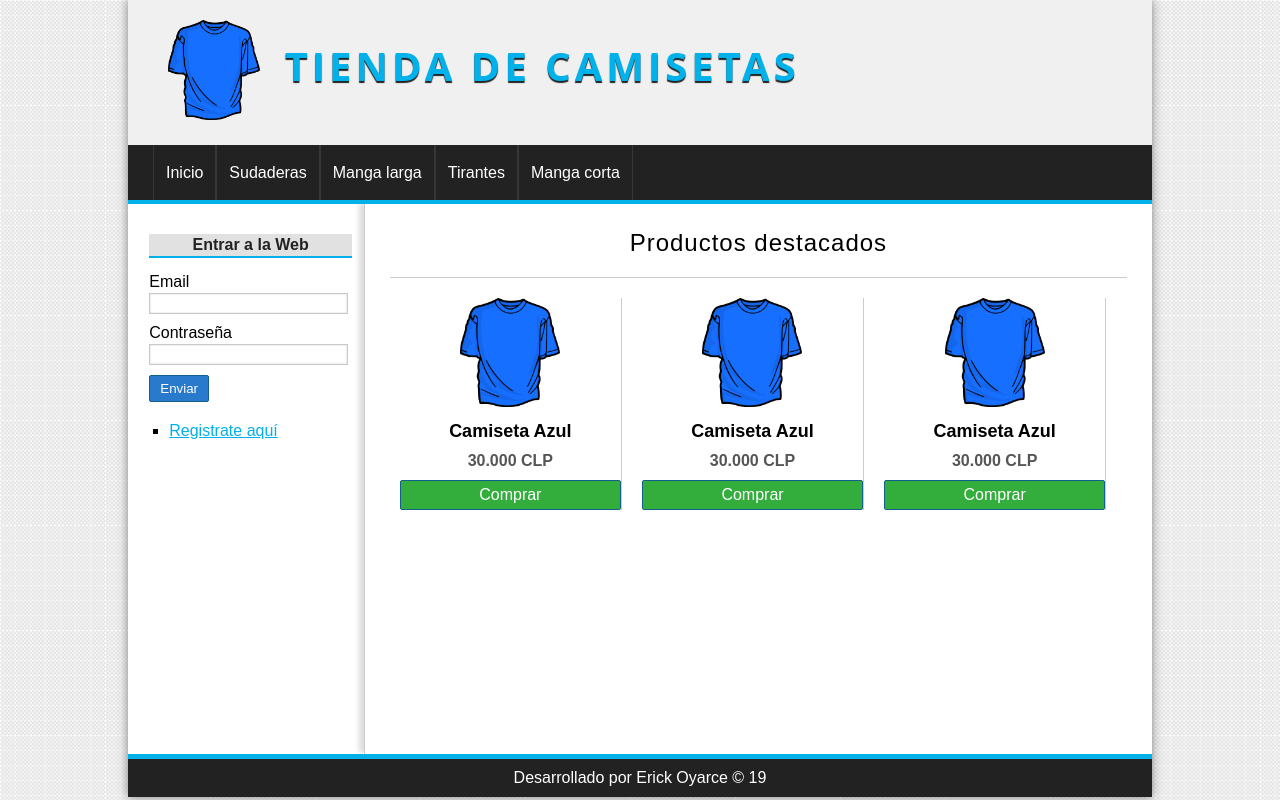
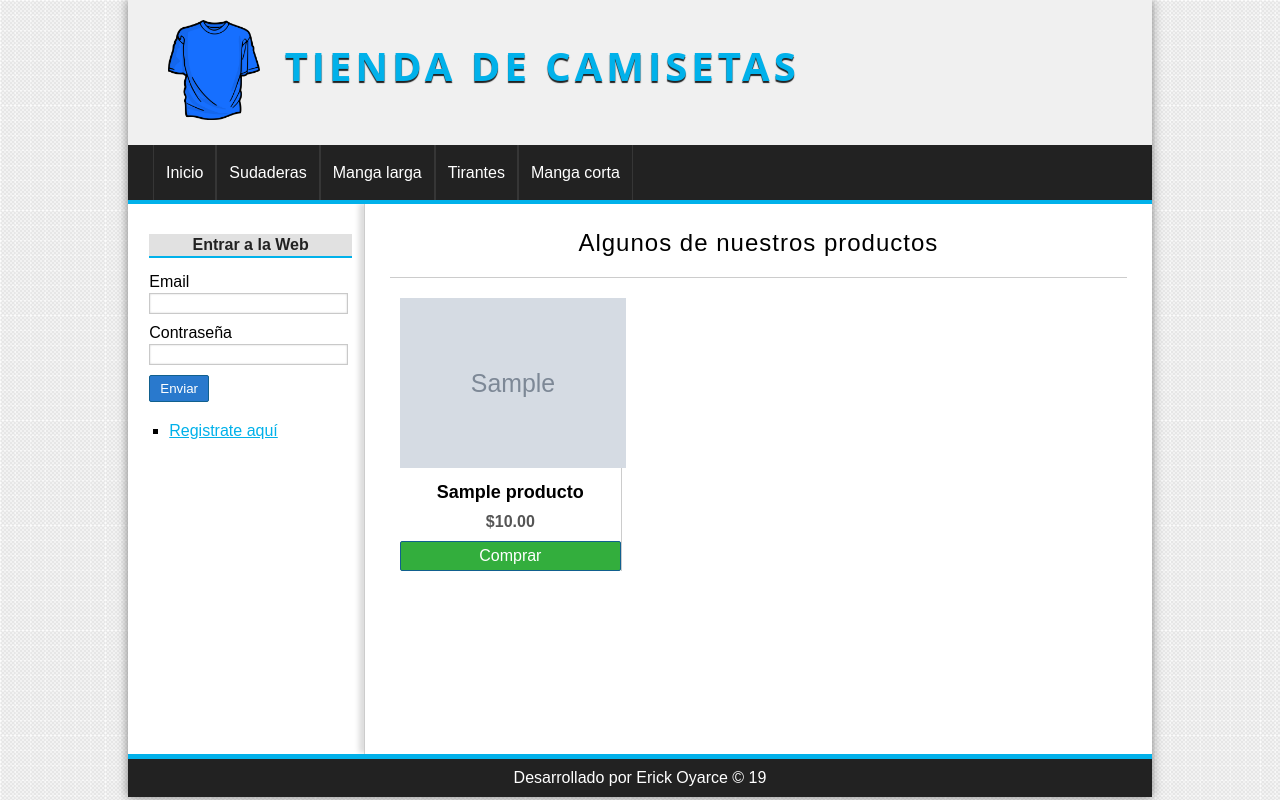
Before and after one commit to erick-oyarce/Tienda-virtual-PHP, a PHP site: page /master-php/ in a window 1280 px wide. Run offline with PHP 8.4, Linux system fonts and the light colour scheme; data comes from the database, SQL or seed files in the repository; tables that the repository leaves empty hold one stand-in row (values such as "Sample post"); grey boxes marked "Sample" are stand-in pictures; some libraries are stand-ins or nearby versions.

Commit message:
Gestion general de productos
En el controlador de categoria se añadio la función "ver" lo que permite mostrar los productos respecto a una categoria seleccionada desde el menu.

En el controlador de productos, se modificó la funcion de index, en donde se muestran los productos pero de forma aleatoria. Además se creó la funcion "ver" que permite mostrar un producto seleccionado.

En el modelo de datos de categoria se añadió el método getOne que permite obtener un producto de la base de datos, acorde al id proporcinado.

En el modelo de datos de producto se añadio el método para obtener todos los productos respecto al id de la categoria indicada. Además el método "getRandom" que permite obtener productos aleatorios de la base de datos

Se creó la vista "ver" para las categorias, en donde se muestran los productos correspondientes a dicha categoria.

Se modificó el link del header que corresponde a las categorias existentes, lo que permite navegar por las categorias y ver los productos correspondientes.

Se modificó la vista de productos "destacado", la cual permite mostrar los productos aleatorios y sus detalles.

Se creó la vista "ver" en productos,  para mostrar el detalle de solo 1 producto seleccionado.

se añadieron estilos css para las vistas creadas y sus elementos.

```diff
--- a/assets/css/styles.css
+++ b/assets/css/styles.css
@@ -295,6 +295,14 @@ button, .button{
     margin-left: 10px;
     margin-right: 10px;
     text-align: center;
+    margin-bottom: 30px;
+}
+.product a{
+    color: black;
+    text-decoration: none;
+}
+.product a:hover{
+    color: #555;
 }
 
 .product h2{
@@ -304,7 +312,7 @@ button, .button{
 }
 
 .product img{
-    width: 100px;
+    height: 170px;
     margin-bottom: 10px;
 }
 
@@ -312,7 +320,37 @@ button, .button{
     font-weight: bold;
     color: #555;
 }
+.detail-product{
+    width: 100%;
 
+}
+.detail-product #imagen{
+    display: block;
+    width: 45%;
+    float: left;
+
+}
+
+.detail-product #imagen img{
+    display: block;
+    width: 100%;
+}
+.detail-product #detalle{
+    display: block;
+    width: 50%;
+    float: right;
+}
+.detail-product #detalle .button{
+    width: 200px;
+    text-align: center;
+}
+
+.detail-product #detalle p{
+    font-size: 20px;
+    margin-bottom: 10px;
+    letter-spacing: 2px;
+
+}
 
 /*Footer*/
 
--- a/controllers/ProductoController.php
+++ b/controllers/ProductoController.php
@@ -5,9 +5,25 @@ require_once 'models/producto.php';
 class productoController{
 
     public function index(){
+        $producto = new Producto();
+        $productos = $producto->getRandom(6);
+
 
         //lo que se muestra en la vista
         require_once 'views/producto/destacado.php';
+    }
+
+    public function ver(){
+        if(isset($_GET['id'])){
+            $id = $_GET['id'];
+
+            $producto = new Producto();
+            $producto->setId($id);
+
+            $pro = $producto->getOne();
+
+        }
+          require_once 'views/producto/ver.php';
     }
 
     public function gestion(){
--- a/models/categoria.php
+++ b/models/categoria.php
@@ -30,6 +30,13 @@ class Categoria{
         return $categorias;
     }
 
+    public function getOne(){
+         $categoria = $this->db->query("SELECT * FROM categorias WHERE id= {$this->id};");
+        return $categoria->fetch_object();
+
+    }
+
+
     public function save(){
 
         $sql = "INSERT INTO categorias VALUES(null, '{$this->getNombre()}');";
--- a/models/producto.php
+++ b/models/producto.php
@@ -96,6 +96,21 @@ class Producto{
         $productos = $this->db->query("SELECT * FROM productos ORDER BY id DESC;");
         return $productos;
     }
+    public function getAllCategory(){
+        $sql = "SELECT p.*, c.nombre AS 'catNombre' FROM productos p "
+                . "INNER JOIN categorias c ON c.id = p.categoria_id "
+                . "WHERE p.categoria_id = {$this->getCategoria_id()} "
+                . "ORDER BY id DESC";
+        $productos = $this->db->query($sql);
+        return $productos;
+    }
+
+
+    public function getRandom($limit){
+        $productos = $this->db->query("SELECT * FROM productos ORDER BY RAND() LIMIT $limit ");
+
+        return $productos;
+    }
 
     public function getOne(){
 
--- a/views/layout/header.php
+++ b/views/layout/header.php
@@ -30,7 +30,7 @@
                     </li>
                     <?php while($cat = $categorias->fetch_object()):?>
                         <li>
-                            <a href="#"><?=$cat->nombre?></a>
+                            <a href="<?=base_url?>categoria/ver&id=<?=$cat->id?>"><?=$cat->nombre?></a>
                         </li>
 
                     <?php endwhile;?>
--- a/views/producto/destacado.php
+++ b/views/producto/destacado.php
@@ -1,21 +1,22 @@
 
-<h1>Productos destacados</h1>
+<h1>Algunos de nuestros productos</h1>
 
-<div class="product">
-    <img src="assets/img/camiseta.png">
-    <h2>Camiseta Azul</h2>
-    <p>30.000 CLP</p>
-    <a href="" class="button">Comprar</a>
-</div>
-<div class="product">
-    <img src="assets/img/camiseta.png">
-    <h2>Camiseta Azul</h2>
-    <p>30.000 CLP</p>
-    <a href="" class="button">Comprar</a>
-</div>
-<div class="product">
-    <img src="assets/img/camiseta.png">
-    <h2>Camiseta Azul</h2>
-    <p>30.000 CLP</p>
-    <a href="" class="button">Comprar</a>
-</div>
+
+<?php while($product = $productos->fetch_object()):?>
+    <div class="product">
+        <a href="<?=base_url?>producto/ver&id=<?=$product->id?>">
+        <?php if($product->imagen != null):?>
+            <img src="<?=base_url?>uploads/images/<?=$product->imagen?>">
+        <?php else: ?>
+            <img src="<?=base_url?>assets/img/camiseta.png">
+
+        <?php endif;?>
+        <h2><?=$product->nombre?></h2>
+        </a>
+        <p>$<?=$product->precio?></p>
+        <a href="" class="button">Comprar</a>
+    </div>
+
+
+
+<?php endwhile;?>
```
Also changed, not shown: controllers/CategoriaController.php (+20 -0 lines), views/categoria/ver.php (added, +31 -0 lines), views/producto/ver.php (added, +22 -0 lines).
